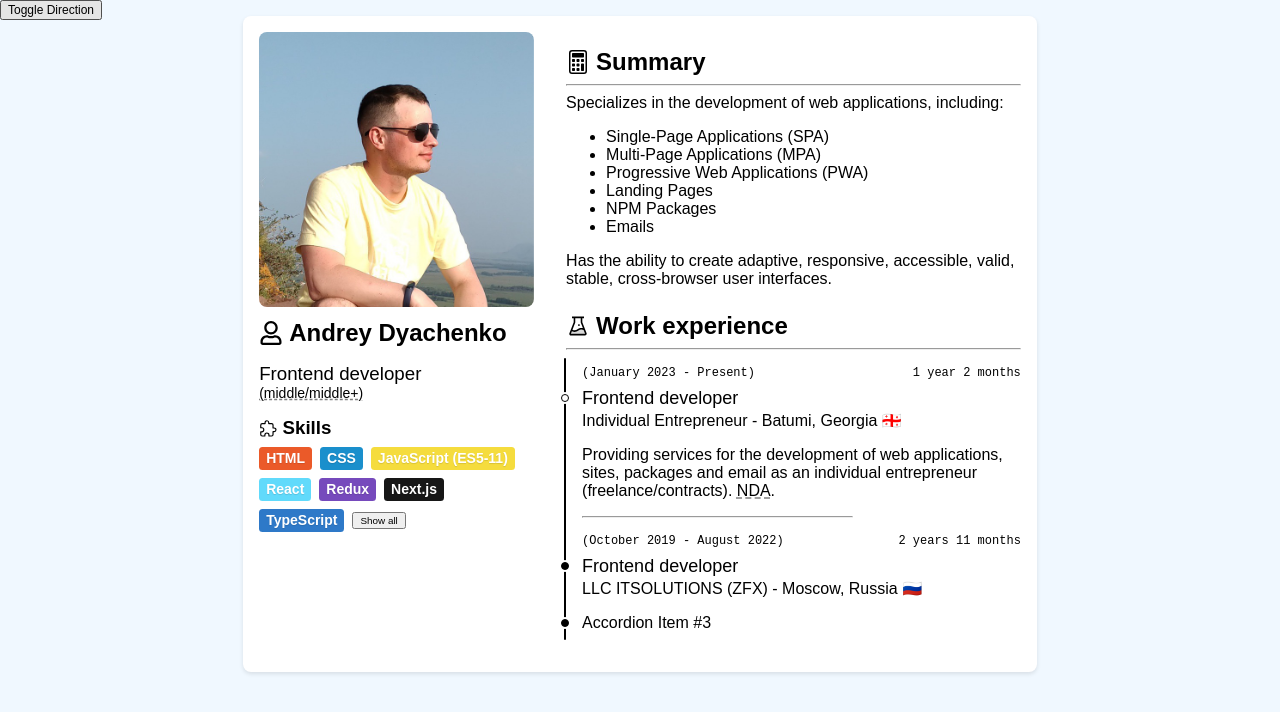
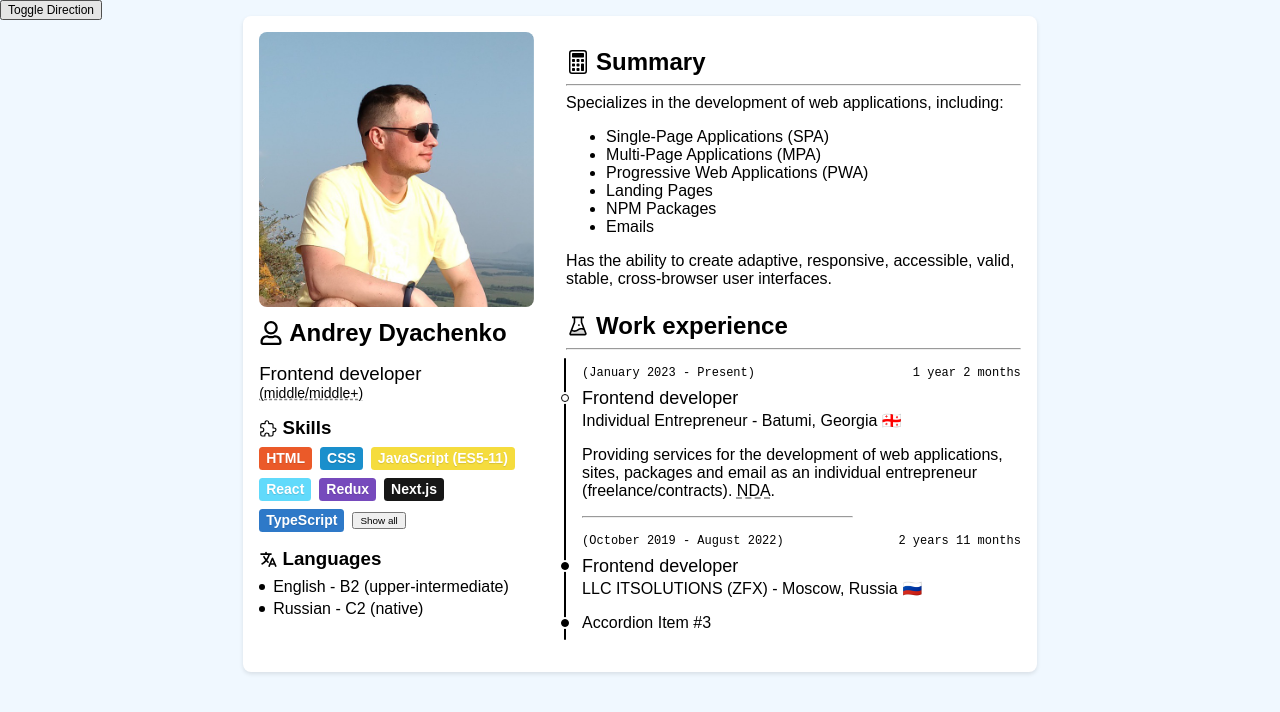
Before and after one commit to Andrew-Dyachenko/cv, a Next.js app: page / in a window 1280 px wide. Shown: the top 712 px of the page. Built offline with nearby package versions, Linux system fonts and the light colour scheme; a web font is replaced by a local one.

Commit message:
feat(languages): section added

```diff
--- a/src/components/Aside/Aside.module.scss
+++ b/src/components/Aside/Aside.module.scss
@@ -429,3 +429,47 @@
 		}
 	}
 }
+
+.languages {
+	display: flex;
+	flex-direction: column;
+	row-gap: 0.5rem;
+
+	&__title {
+		display: flex;
+		align-items: center;
+		flex-wrap: wrap;
+		margin: 0;
+	}
+
+	&__icon {
+		margin-inline-end: .25em;
+	}
+
+	&__item {
+		display: flex;
+		flex-wrap: wrap;
+		align-items: center;
+		white-space: pre;
+
+		&::before {
+			content: "";
+			display: inline-flex;
+			width: math.div(6, 16) + 0em;
+			height: math.div(6, 16) + 0em;
+			border-radius: 50%;
+			background-color: #000;
+			margin-inline-end: .5em;
+		}
+	}
+
+	&__list {
+		display: flex;
+		flex-direction: column;
+		list-style: none;
+		// list-style-position: inside;
+		padding: 0;
+		margin: 0;
+		row-gap: 0.25rem;
+	}
+}
--- a/src/components/Aside/Aside.tsx
+++ b/src/components/Aside/Aside.tsx
@@ -3,7 +3,7 @@ import styles from "./Aside.module.scss";
 import profile from "../../../public/profile.jpg";
 import { FaRegUser } from "react-icons/fa";
 // import Accordion from "@/components/Experience";
-import { IoExtensionPuzzleOutline } from "react-icons/io5";
+import { IoExtensionPuzzleOutline, IoLanguage } from "react-icons/io5";
 import Tags from "@/components/Tags";
 
 export default function Aside() {
@@ -78,6 +78,25 @@ export default function Aside() {
 					className={styles}
 				/>
 			</section>
+			<section className={styles.languages}>
+				<h3 className={styles.languages__title}>
+					<IoLanguage className={styles.languages__icon} /> Languages
+				</h3>
+				<ul className={styles.languages__list}>
+					<li className={styles.languages__item}>
+						English -{" "}
+						<span>
+							B2 <dfn>(upper-intermediate)</dfn>
+						</span>
+					</li>
+					<li className={styles.languages__item}>
+						Russian -{" "}
+						<span>
+							С2 <dfn>(native)</dfn>
+						</span>
+					</li>
+				</ul>
+			</section>
 		</aside>
 	);
 }
```
